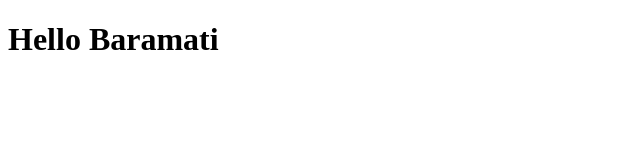
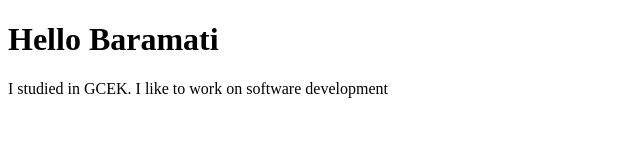
Before and after one commit to shivanisawant312/ShivaniS, a plain HTML site: page index.html in a window 1280 px wide. Shown: the whole page, without its empty margins (0-640 px from the left). Drawn offline with Linux system fonts and the light colour scheme.

Commit message:
updated info
Added about information

```diff
--- a/index.html
+++ b/index.html
@@ -8,5 +8,6 @@
 </head>
 <body>
     <h1>Hello Baramati</h1>
+    <p>I studied in GCEK. I like to work on software development</p>
 </body>
 </html>
```
